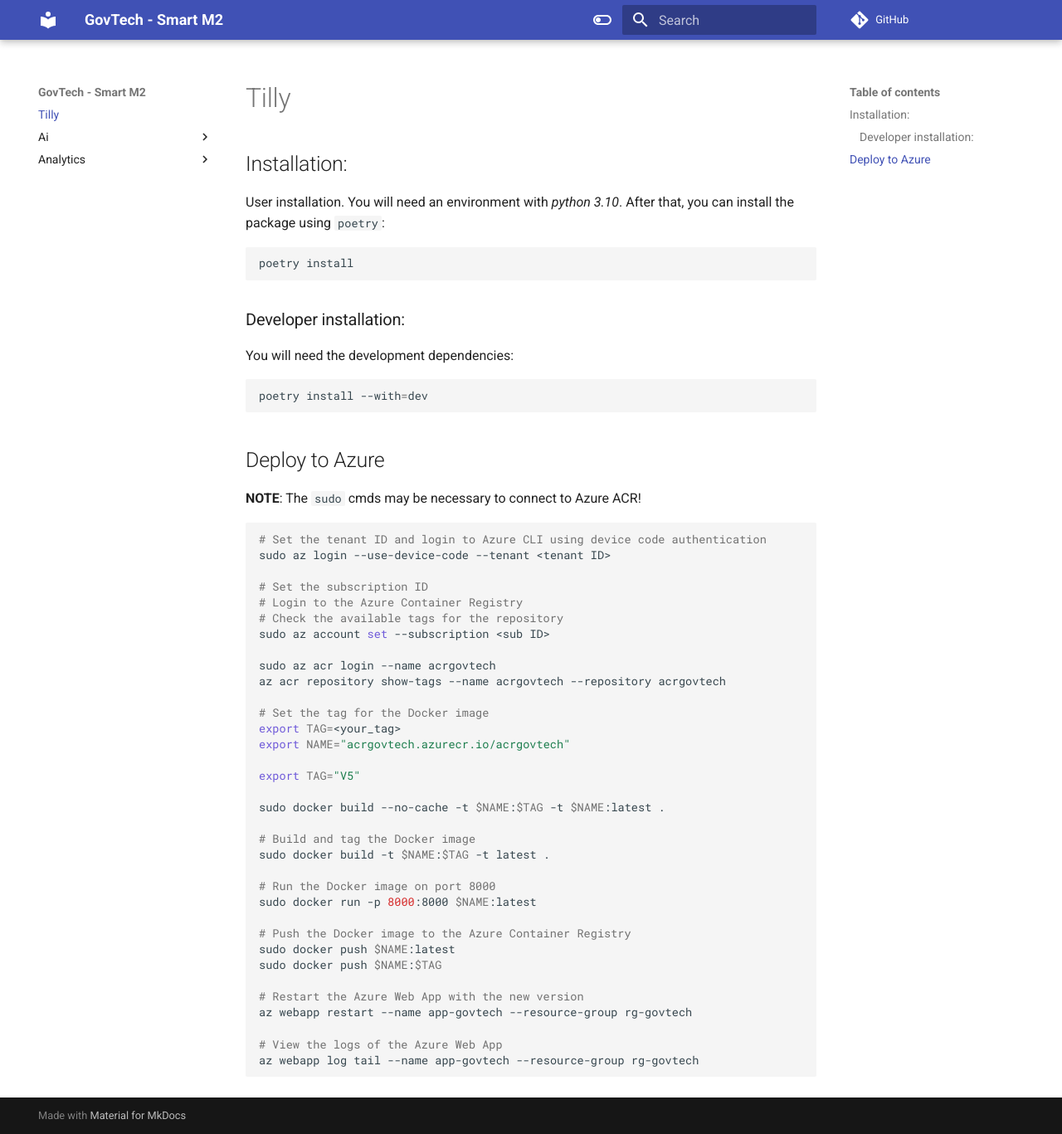
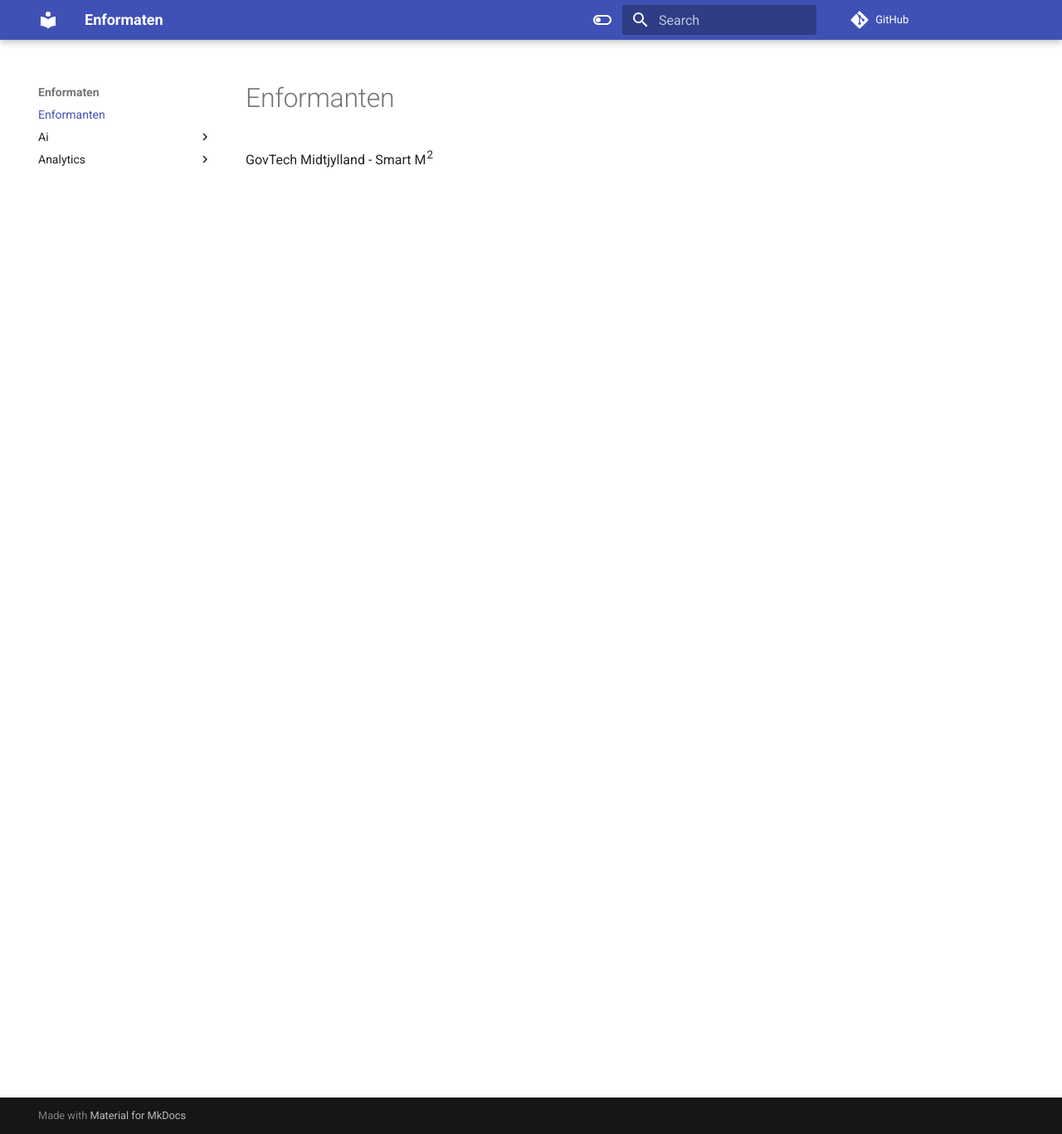
Before and after one commit to Enformanten/enformanten, an MkDocs documentation site: the page built from docs/index.md, in a window 1280 px wide and 1367 px high. Shown: the whole window at 83% size. Built offline with MkDocs 1.6.1 and Material for MkDocs 9.7.7, drawn with Linux system fonts in a browser that asks for light colours; comment, search, counter and statistics services are not loaded.

Commit message:
changes repo name

````diff
--- a/README.md
+++ b/README.md
@@ -1,57 +1,2 @@
-# Tilly
-
-
-## Installation:
-User installation. You will need an environment with *python 3.10*. After that, you can
-install the package using `poetry`:
-
-```bash
-poetry install
-```
-
-### Developer installation:
-You will need the development dependencies:
-```bash
-poetry install --with=dev
-```
-
-
-## Deploy to Azure
-**NOTE**: The `sudo` cmds may be necessary to connect to Azure ACR!
-
-```bash
-# Set the tenant ID and login to Azure CLI using device code authentication
-sudo az login --use-device-code --tenant <tenant ID>
-
-# Set the subscription ID
-# Login to the Azure Container Registry
-# Check the available tags for the repository
-sudo az account set --subscription <sub ID>
-
-sudo az acr login --name acrgovtech
-az acr repository show-tags --name acrgovtech --repository acrgovtech
-
-# Set the tag for the Docker image
-export TAG=<your_tag>
-export NAME="acrgovtech.azurecr.io/acrgovtech"
-
-export TAG="V5"
-
-sudo docker build --no-cache -t $NAME:$TAG -t $NAME:latest .
-
-# Build and tag the Docker image
-sudo docker build -t $NAME:$TAG -t latest .
-
-# Run the Docker image on port 8000
-sudo docker run -p 8000:8000 $NAME:latest
-
-# Push the Docker image to the Azure Container Registry
-sudo docker push $NAME:latest
-sudo docker push $NAME:$TAG
-
-# Restart the Azure Web App with the new version
-az webapp restart --name app-govtech --resource-group rg-govtech
-
-# View the logs of the Azure Web App
-az webapp log tail --name app-govtech --resource-group rg-govtech
-```
+# Enformanten
+GovTech Midtjylland - Smart M<sup>2</sup>
--- a/mkdocs.yml
+++ b/mkdocs.yml
@@ -1,4 +1,4 @@
-site_name: GovTech - Smart M2 # Name of your repo
+site_name: Enformaten # Name of your repo
 repo_url: https://github.com/NTTDATAInnovation/tilly  # url
 
 theme: # This is the config for prettines
````
Also changed, not shown: docs/analytics/overview.md (added, +1 -0 lines), docs/analytics/references/transformations/syddjurs/bookings.md (added, +40 -0 lines), docs/analytics/references/pipelines/overview.md (added), docs/analytics/references/transformations/overview.md (added), 6 other files.
